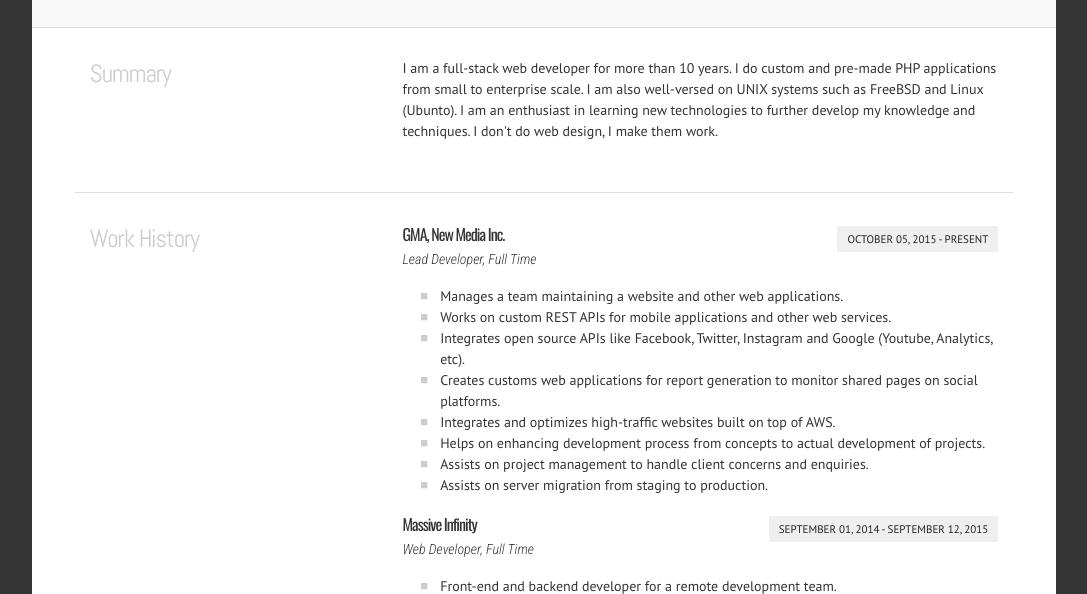
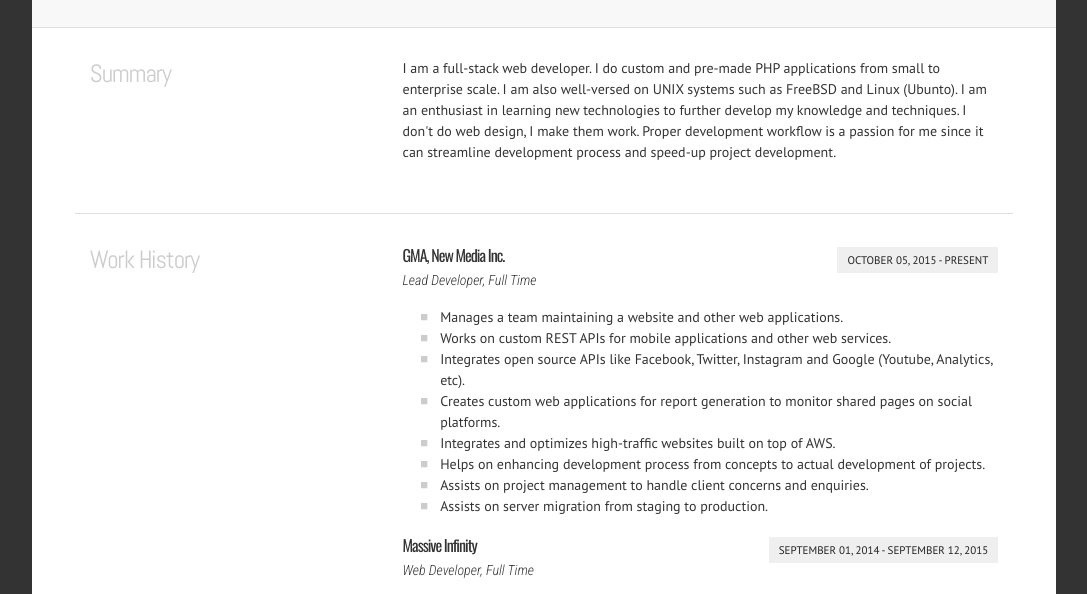
Before and after one commit to abcantuangco/abcantuangco.github.io, a plain HTML site: page index.html in a window 1280 px wide. Shown: the part 243-837 px from the top of the page, without its empty margins (96-1183 px from the left). Drawn offline with nearby package versions, Linux system fonts and the light colour scheme.

Commit message:
Update index.html
Adjust introductory text and work description at GMA NMI

```diff
--- a/index.html
+++ b/index.html
@@ -53,7 +53,7 @@
                     </div>
                     <div class="columns large-8 medium-8 small-12">
                         <p>
-                            I am a full-stack web developer for more than 10 years. I do custom and pre-made PHP applications from small to enterprise scale. I am also well-versed on UNIX systems such as FreeBSD and Linux (Ubunto). I am an enthusiast in learning new technologies to further develop my knowledge and techniques. I don't do web design, I make them work.
+                            I am a full-stack web developer. I do custom and pre-made PHP applications from small to enterprise scale. I am also well-versed on UNIX systems such as FreeBSD and Linux (Ubunto). I am an enthusiast in learning new technologies to further develop my knowledge and techniques. I don't do web design, I make them work. Proper development workflow is a passion for me since it can streamline development process and speed-up project development.
                         </p>
                     </div>
                 </div>
@@ -77,7 +77,7 @@
                                 <li>Manages a team maintaining a website and other web applications.</li>
                                 <li>Works on custom REST APIs for mobile applications and other web services.</li>
                                 <li>Integrates open source APIs like Facebook, Twitter, Instagram and Google (Youtube, Analytics, etc).</li>
-                                <li>Creates customs web applications for report generation to monitor shared pages on social platforms.</li>
+                                <li>Creates custom web applications for report generation to monitor shared pages on social platforms.</li>
                                 <li>Integrates and optimizes high-traffic websites built on top of AWS.</li>
                                 <li>Helps on enhancing development process from concepts to actual development of projects.</li>
                                 <li>Assists on project management to handle client concerns and enquiries.</li>
```
